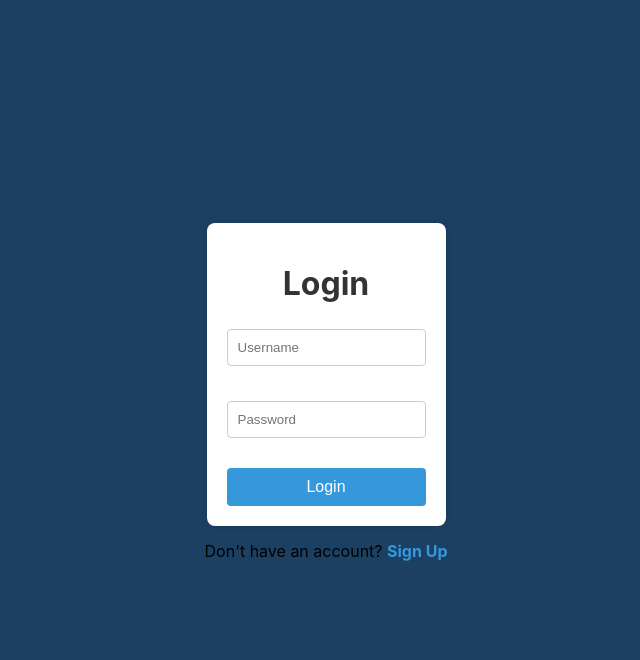
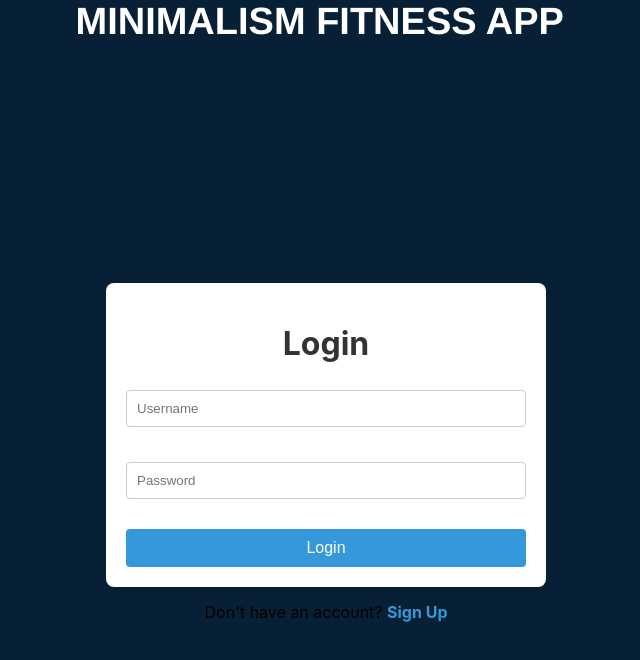
Before and after one commit to kadrikodes/MinimalismFitnessApplication, a React (Create React App) app in the folder src/main/java/com/health/minimalismfitnessapp/frontend/fitness-app/: page /login in a window 1280 px wide. Shown: the top 660 px of the page, without its empty margins (314-954 px from the left). Built offline with nearby package versions, Linux system fonts and the light colour scheme.

Commit message:
Reformatting login page

```diff
--- a/src/main/java/com/health/minimalismfitnessapp/frontend/fitness-app/src/components/HomePage/HomePage.css
+++ b/src/main/java/com/health/minimalismfitnessapp/frontend/fitness-app/src/components/HomePage/HomePage.css
@@ -1,10 +1,11 @@
 .desktop {
   background-color: #082035;
+  min-height: 100vh;
 }
 
 .header {
   text-align: center;
-  padding-bottom: 200px;
+  padding-bottom: 50px;
 }
 
 .row {
--- a/src/main/java/com/health/minimalismfitnessapp/frontend/fitness-app/src/components/HomePage/UserSummary/UserContainer.css
+++ b/src/main/java/com/health/minimalismfitnessapp/frontend/fitness-app/src/components/HomePage/UserSummary/UserContainer.css
@@ -6,4 +6,5 @@
     top: 435px;
     width: 360px;
     text-align: center;
+
   }
--- a/src/main/java/com/health/minimalismfitnessapp/frontend/fitness-app/src/components/NutritionPage/MealForm/MealForm.css
+++ b/src/main/java/com/health/minimalismfitnessapp/frontend/fitness-app/src/components/NutritionPage/MealForm/MealForm.css
@@ -4,11 +4,6 @@ form {
     padding: 20px;
     background-color: #f0f0f0;
     border-radius: 8px;
-  }
-
-  label {
-    display: block;
-    margin-bottom: 10px;
   }
 
   select,
--- a/src/main/java/com/health/minimalismfitnessapp/frontend/fitness-app/src/components/NutritionPage/NutritionPage.css
+++ b/src/main/java/com/health/minimalismfitnessapp/frontend/fitness-app/src/components/NutritionPage/NutritionPage.css
@@ -2,3 +2,7 @@
   flex-basis: 1 0 20%;
   padding: 0 100px;
 }
+
+.nutritionHeading {
+  color: white;
+}
--- a/src/main/java/com/health/minimalismfitnessapp/frontend/fitness-app/src/components/NutritionPage/NutritionPage.js
+++ b/src/main/java/com/health/minimalismfitnessapp/frontend/fitness-app/src/components/NutritionPage/NutritionPage.js
@@ -33,16 +33,15 @@ const NutritionPage = () => {
         <Header />
         <NavBar />
         </div>
-
         <div className="row">
             <div className="column">
-                <h1>Nutriton History</h1>
+                <h1 className="nutritionHeading">Nutriton History</h1>
                 { nutritionHistory.map(
                     (nutritionData) => (<NutritionHistory key={nutritionData.id} nutritionData={nutritionData} /> )
                 )}
             </div>
             <div className="column">
-                <h1>Enter meal</h1>
+                <h1 className="nutritionHeading">Enter meal</h1>
                 <MealForm setNewItem={setNewItem}/>
             </div>
         </div>
--- a/src/main/java/com/health/minimalismfitnessapp/frontend/fitness-app/src/components/RegistrationPage/LoginPage.css
+++ b/src/main/java/com/health/minimalismfitnessapp/frontend/fitness-app/src/components/RegistrationPage/LoginPage.css
@@ -1,18 +1,9 @@
-
-.wrapper {
-  display: flex;
-  align-items: center;
-  justify-content: center;
-  flex-direction: column;
-  height: 100vh;
-  background-color: #1b4062;
-}
-
 form {
   background-color: #ffffff;
-  padding: 20px;
+  padding: 40px;
+  margin-top: 15rem;
   border-radius: 8px;
-  box-shadow: 0px 0px 10px rgba(0, 0, 0, 0.1);
+  box-shadow: 0px 0px 20px rgba(0, 0, 0, 0.1);
 }
 
 h1 {
--- a/src/main/java/com/health/minimalismfitnessapp/frontend/fitness-app/src/components/RegistrationPage/LoginPage.js
+++ b/src/main/java/com/health/minimalismfitnessapp/frontend/fitness-app/src/components/RegistrationPage/LoginPage.js
@@ -1,10 +1,15 @@
+import Header from "../HomePage/Header/Header";
 import "./LoginPage.css";
 import { Link } from "react-router-dom";
 
 const LoginPage = () => {
 
     return (
-        <div className="wrapper">
+        <div className="desktop">
+            <div className="Header">
+                <Header></Header>
+
+            </div>
             <form action="">
                 <h1>Login</h1>
                 <div className="input-box">
```
Also changed, not shown: src/main/java/com/health/minimalismfitnessapp/frontend/fitness-app/src/components/NutritionPage/MealForm/MealForm.js (line endings or trailing spaces).
